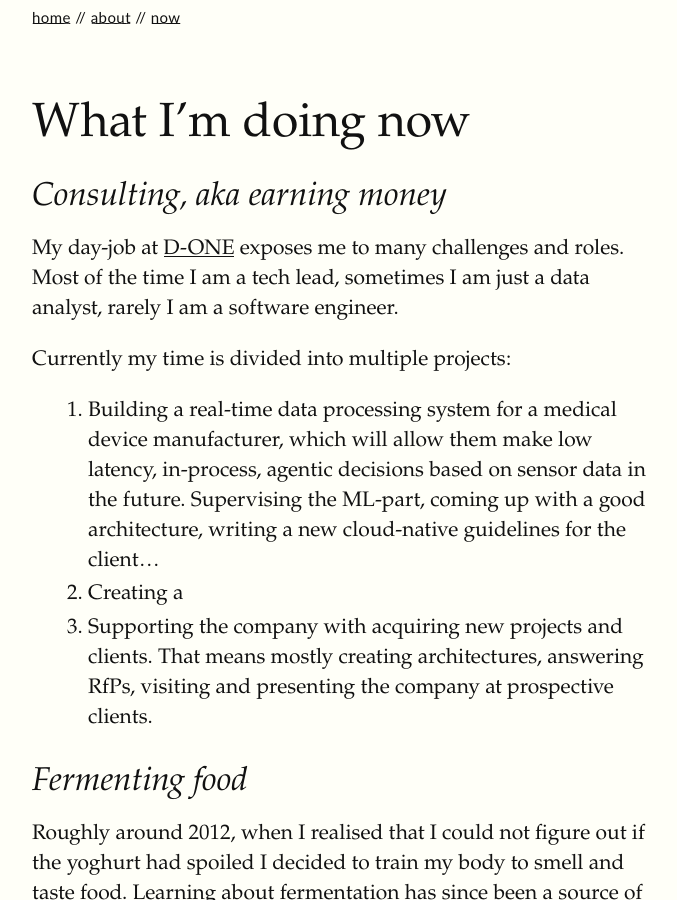
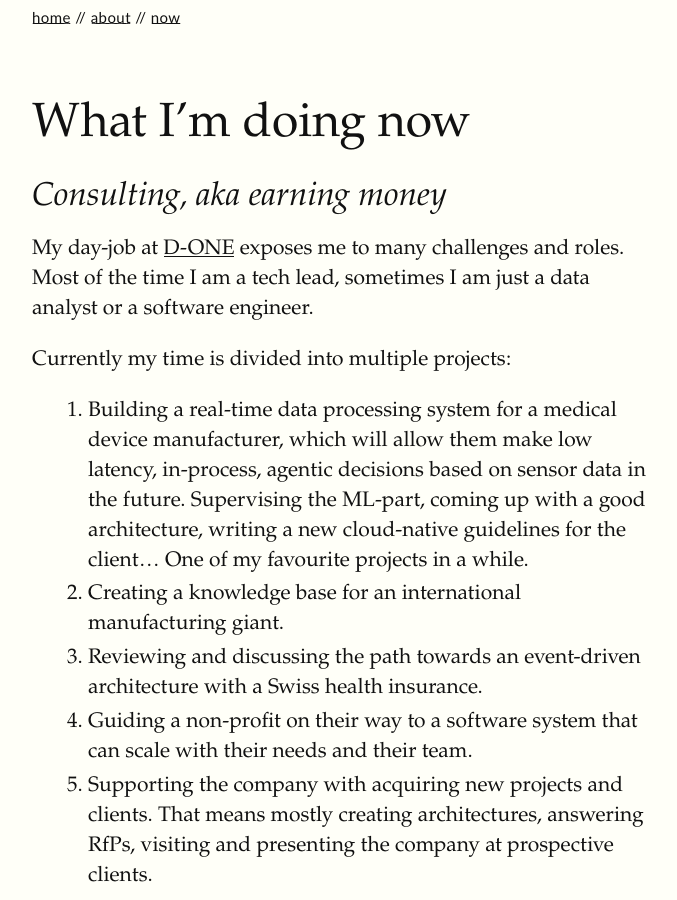
Before and after one commit to samuelsmal/samuelsmal.github.io, a Jekyll site: the page built from now.md, in a window 1280 px wide and 900 px high. Shown: the whole window, without its empty margins (128-805 px from the left). Built offline with Jekyll 4.4.1, drawn with Linux system fonts in a browser that asks for light colours.

Commit message:
updates now

```diff
--- a/now.md
+++ b/now.md
@@ -10,16 +10,20 @@ permalink: /now/
 ## Consulting, aka earning money
 
 My day-job at [D-ONE](d-one.ai) exposes me to many challenges and roles. Most of the time I am a
-tech lead, sometimes I am just a data analyst, rarely I am a software engineer.
+tech lead, sometimes I am just a data analyst or a software engineer.
 
 Currently my time is divided into multiple projects:
 
 1. Building a real-time data processing system for a medical device manufacturer, which will allow
    them make low latency, in-process, agentic decisions based on sensor data in the future.
    Supervising the ML-part, coming up with a good architecture, writing a new cloud-native
-   guidelines for the client...
-2. Creating a
-3. Supporting the company with acquiring new projects and clients. That means mostly creating
+   guidelines for the client... One of my favourite projects in a while.
+2. Creating a knowledge base for an international manufacturing giant.
+3. Reviewing and discussing the path towards an event-driven architecture with a Swiss health
+   insurance.
+4. Guiding a non-profit on their way to a software system that can scale with their needs and their
+   team.
+5. Supporting the company with acquiring new projects and clients. That means mostly creating
    architectures, answering RfPs, visiting and presenting the company at prospective clients.
 
 ## Fermenting food
@@ -30,12 +34,10 @@ source of inspiration for me. I did a lot of kombucha, sourdough bread (still go
 II. is now more than six years old!) and chili sauce. It is the chili sauce that I want to create a
 business around. Just for the kicks.
 
-
 ## Tea
 
 My parents gave me my love for tea. Since 2024 I am a member of the board of the [Swiss Tea
 Club](teeclub.ch). A highly prestigious job.
-
 
 ## Failing to found a startup
 
```
